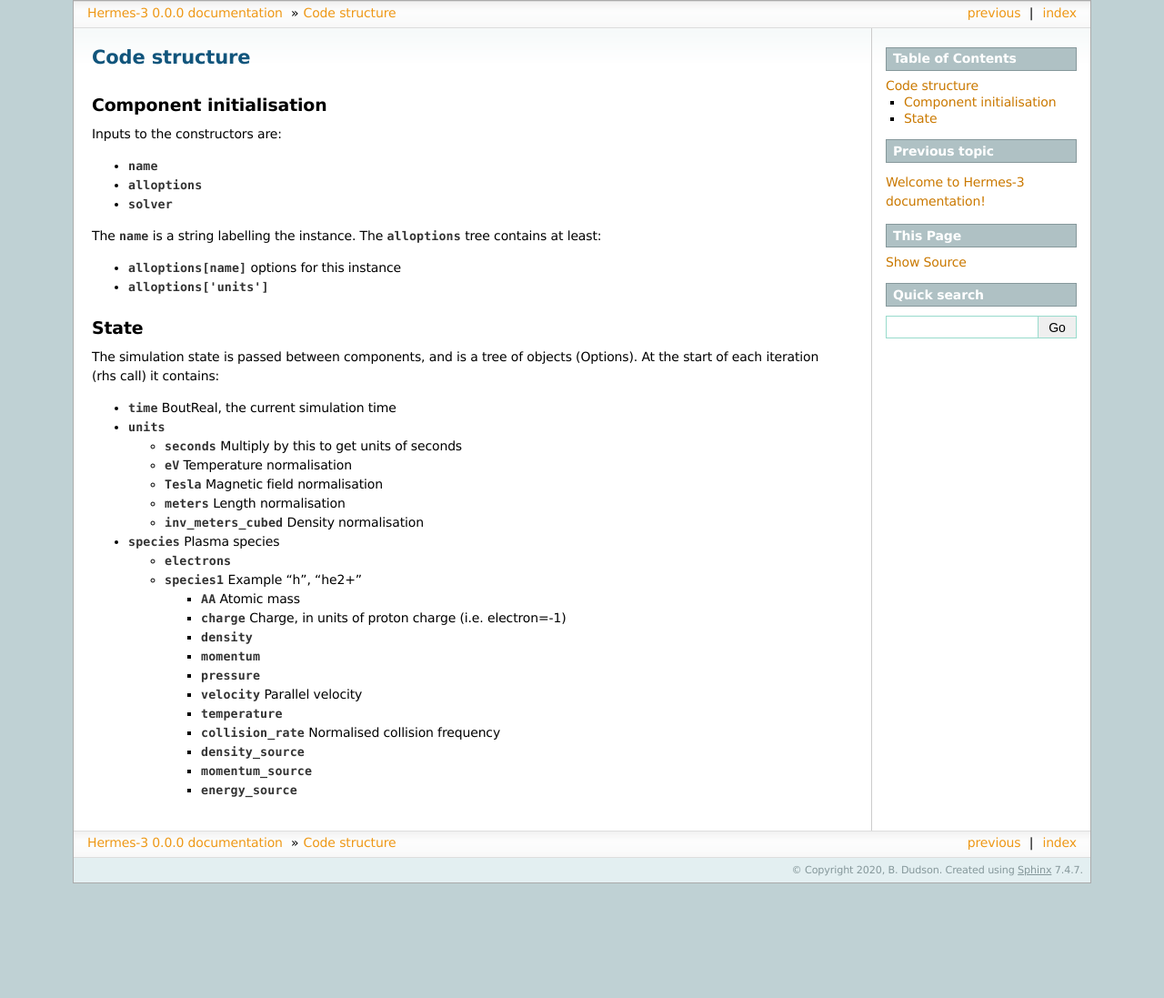
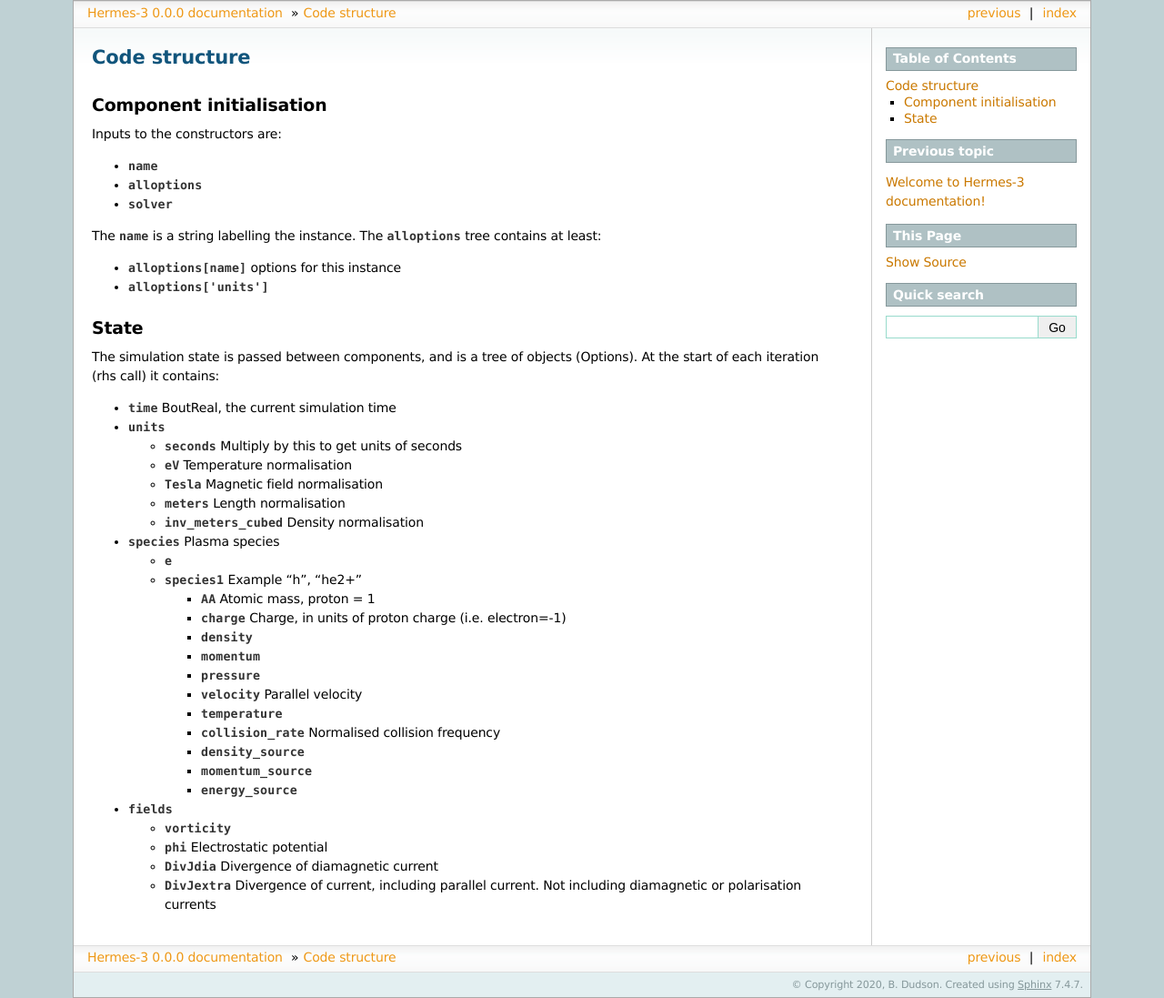
Before and after one commit to bendudson/hermes-3, a Sphinx documentation site: the page built from doc/sphinx/code_structure.rst, in a window 1280 px wide. Shown: the whole page at 91% size. Built offline with Sphinx 7.4.7, drawn with Linux system fonts in a browser that asks for light colours; before the commit the page ends 971 px from its top, so only the background shows below that.

```diff
--- a/doc/sphinx/code_structure.rst
+++ b/doc/sphinx/code_structure.rst
@@ -35,10 +35,10 @@
 
 * `species`  Plasma species
 
-  * `electrons`
+  * `e`
   * `species1`  Example "h", "he2+"
 
-    * `AA`  Atomic mass
+    * `AA`  Atomic mass, proton = 1
     * `charge`  Charge, in units of proton charge (i.e. electron=-1)
 
     * `density`
@@ -51,3 +51,11 @@
     * `density_source`
     * `momentum_source`
     * `energy_source`
+
+* `fields`
+
+  * `vorticity`
+  * `phi`       Electrostatic potential
+  * `DivJdia`   Divergence of diamagnetic current
+  * `DivJextra` Divergence of current, including parallel current.
+    Not including diamagnetic or polarisation currents
```
Also changed, not shown: 7 other files.
